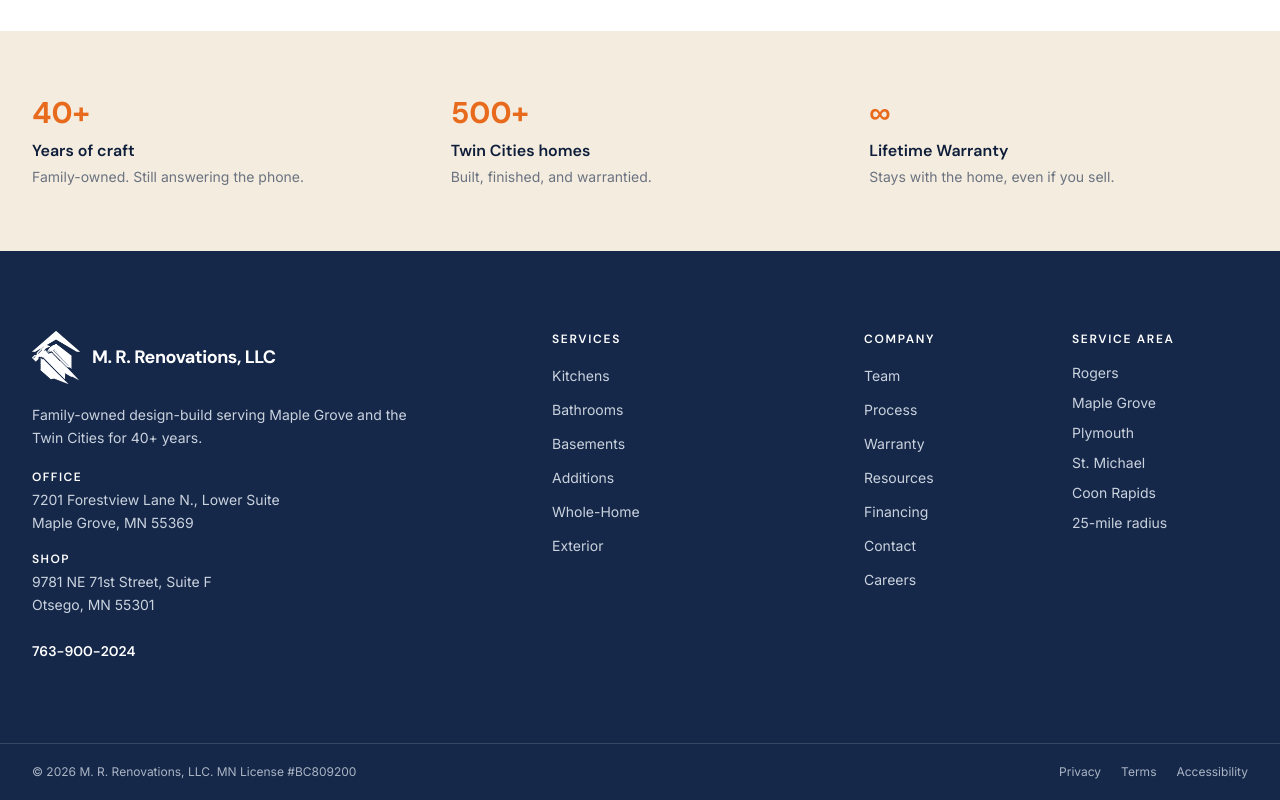
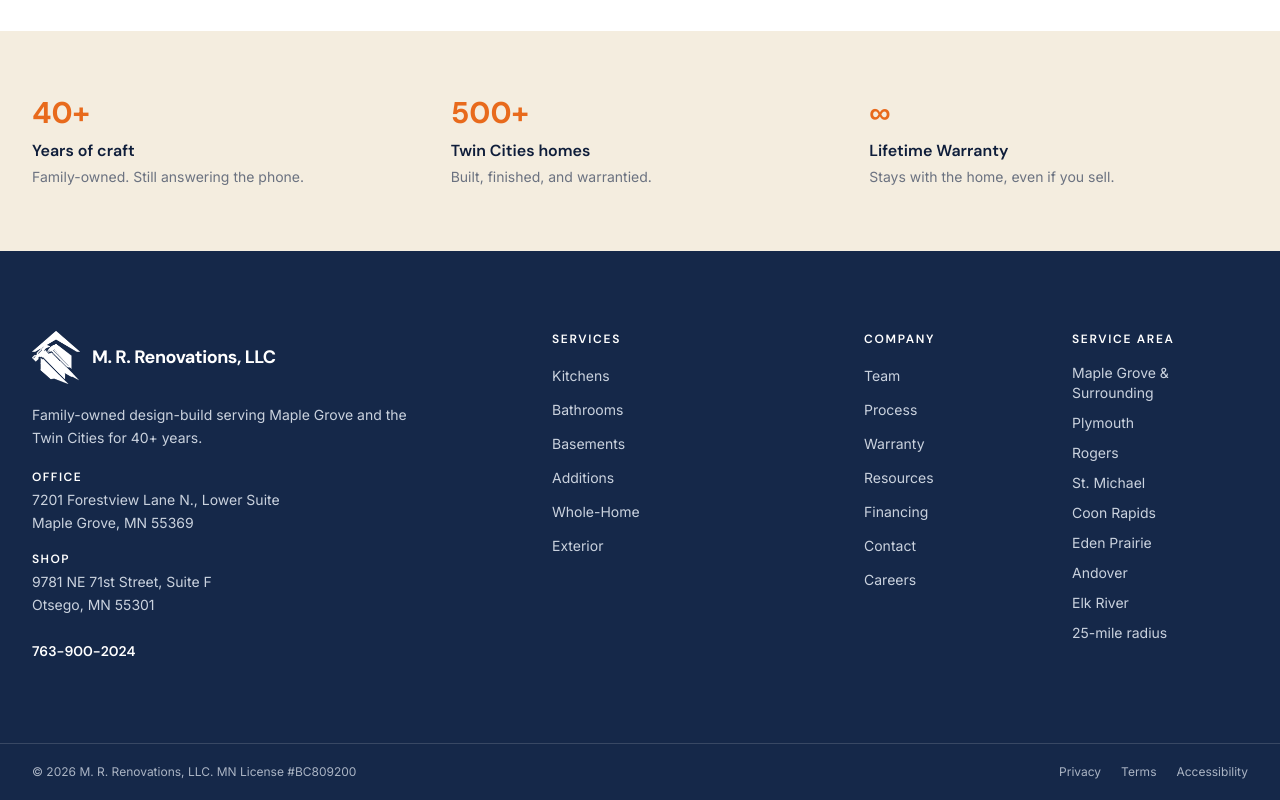
Before and after one commit to LoadedSauce/MRRenoWebsite, a Next.js app: page /consultation in a window 1280 px wide. Shown: the part 1200-2000 px from the top of the page. Built offline with nearby package versions, Linux system fonts and the light colour scheme; no server answers.

Commit message:
Homepage: sunburst dampener on hero + remove View All Projects; Footer: expand service area

```diff
--- a/src/app/page.tsx
+++ b/src/app/page.tsx
@@ -161,6 +161,20 @@
         <div
           className="absolute inset-x-0 bottom-0 h-3/5 bg-gradient-to-t from-navy-deep/45 via-navy-deep/40 via-70% to-transparent"
           aria-hidden="true"
+        />
+        {/* Sunburst dampener. The source photo has a bright sun-through-tree
+            flare in its left third that reads on desktop as glare over the H1
+            copy. This radial dim sits over that region only, mixing with the
+            main gradient rather than replacing it. Position (16% x, 20% y)
+            targets the flare centroid on desktop crop; on mobile the flare
+            is cropped out of frame by object-cover anyway. */}
+        <div
+          className="absolute inset-0 hidden sm:block pointer-events-none"
+          aria-hidden="true"
+          style={{
+            background:
+              "radial-gradient(circle 340px at 16% 20%, rgb(21 40 73 / 0.85), rgb(21 40 73 / 0) 70%)",
+          }}
         />
 
         <Container width="wide" className="relative py-20 sm:py-28 lg:py-36">
@@ -377,15 +391,6 @@
                   </Link>
                 ))}
           </div>
-
-          <div className="mt-10 flex justify-center">
-            <Link
-              href="#all-projects"
-              className="inline-flex items-center justify-center bg-paper text-navy font-display font-semibold px-6 py-3 rounded-md hover:bg-soft-navy transition-colors"
-            >
-              View all projects
-            </Link>
-          </div>
         </Container>
       </section>
 
--- a/src/components/site-footer.tsx
+++ b/src/components/site-footer.tsx
@@ -22,11 +22,14 @@
 ];
 
 const serviceArea = [
+  "Maple Grove & Surrounding",
+  "Plymouth",
   "Rogers",
-  "Maple Grove",
-  "Plymouth",
   "St. Michael",
   "Coon Rapids",
+  "Eden Prairie",
+  "Andover",
+  "Elk River",
   "25-mile radius",
 ];
 
```
Also changed, not shown: public/images/bathroom/bathroom-remodel-double-vanity-hex-marble-floor-edina-mn.jpg (added).
